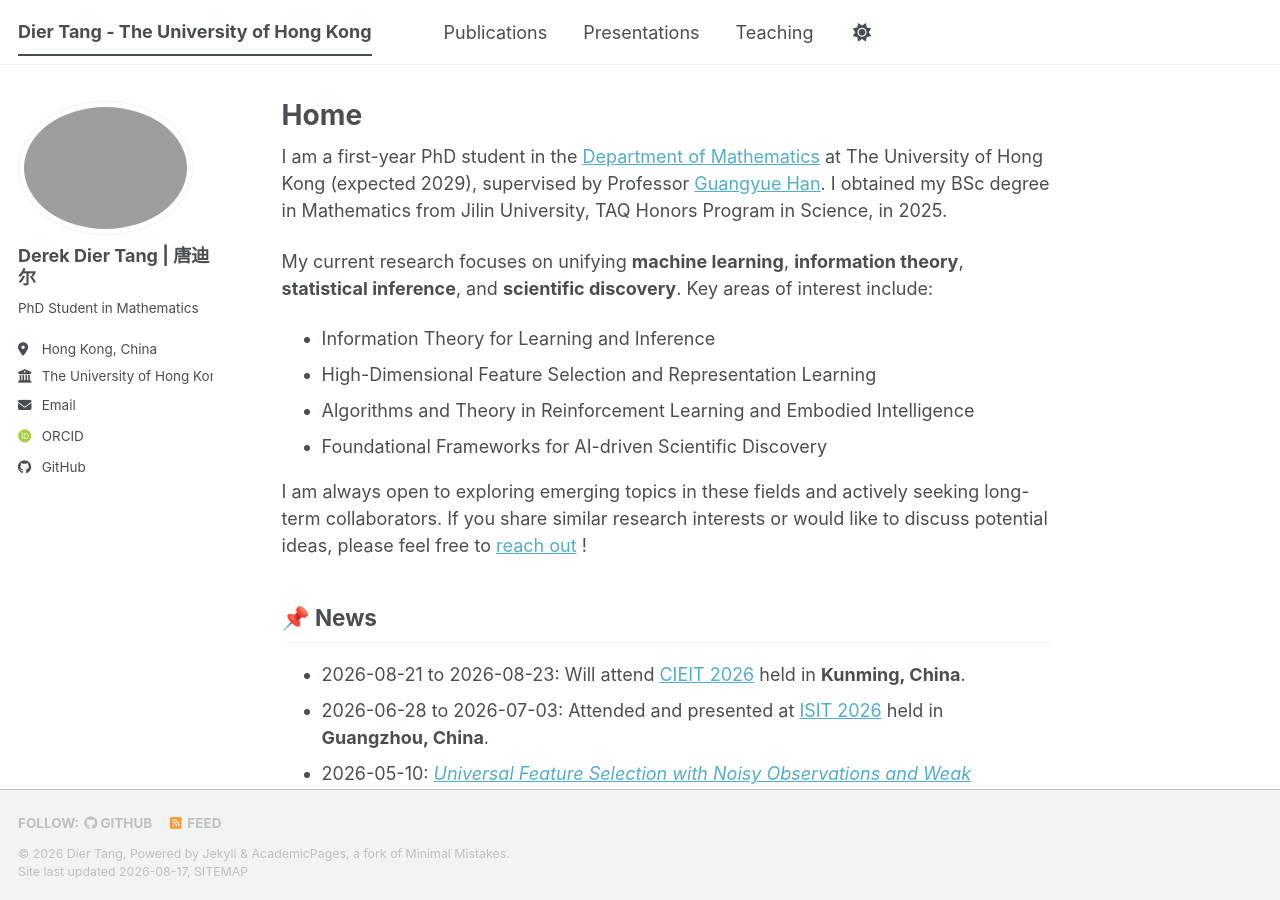
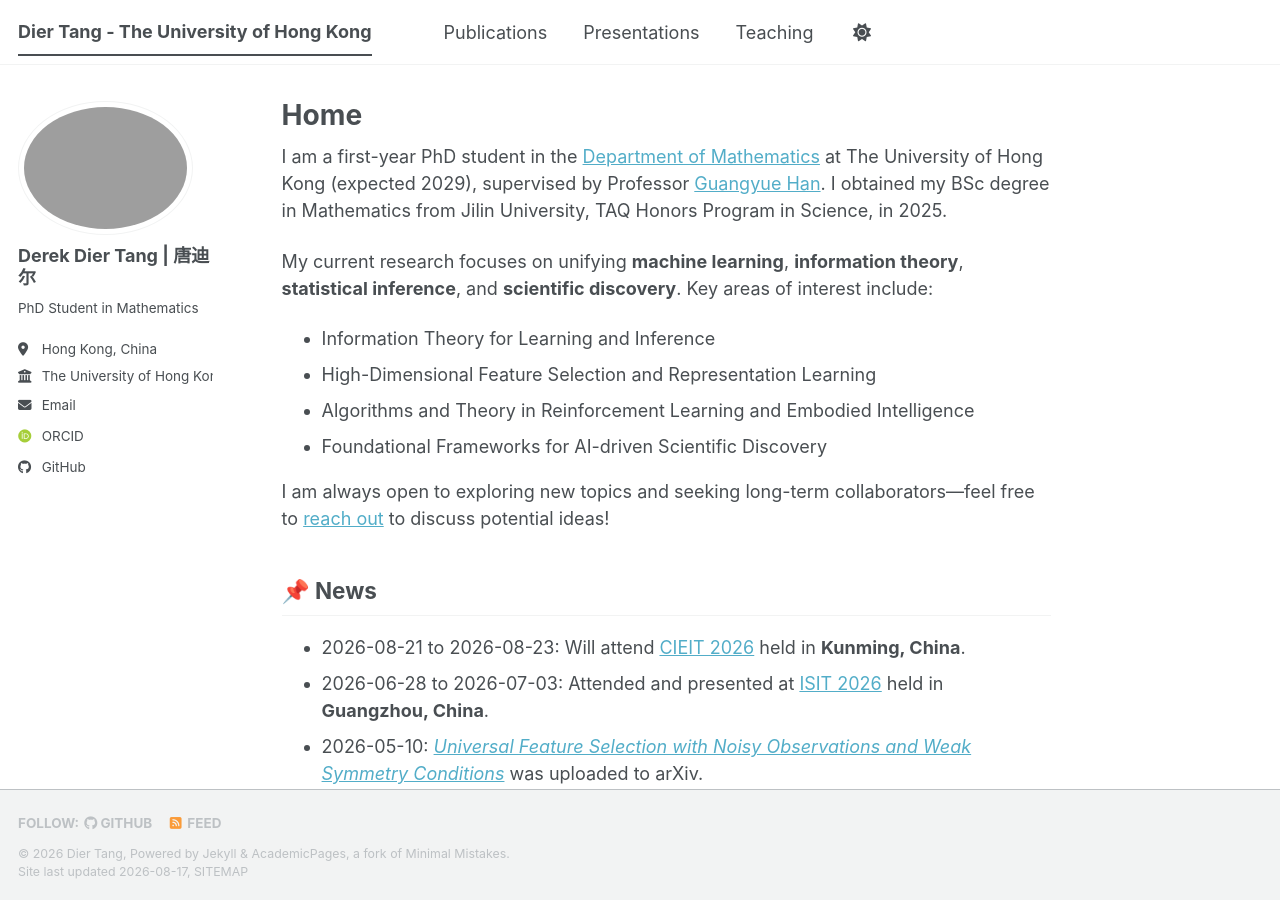
Before and after one commit to TangDier03/tangdier03.github.io, a Jekyll site: the page built from _pages/about.md, in a window 1280 px wide and 900 px high. Built offline with Jekyll 4.4.1, drawn with Linux system fonts in a browser that asks for light colours; some web fonts are replaced; a script bundle is joined from its source files by our own code; library files that are not in the unit come from our copies.

Commit message:
Update about.md

```diff
--- a/_pages/about.md
+++ b/_pages/about.md
@@ -16,7 +16,8 @@ My current research focuses on unifying **machine learning**, **information theo
 - Algorithms and Theory in Reinforcement Learning and Embodied Intelligence
 - Foundational Frameworks for AI-driven Scientific Discovery
 
-I am always open to exploring emerging topics in these fields and actively seeking long-term collaborators. If you share similar research interests or would like to discuss potential ideas, please feel free to [reach out](#contact) !
+I am always open to exploring new topics and seeking long-term collaborators—feel free to [reach out](#contact) to discuss potential ideas!
+
 
 
 ## 📌 News
```
